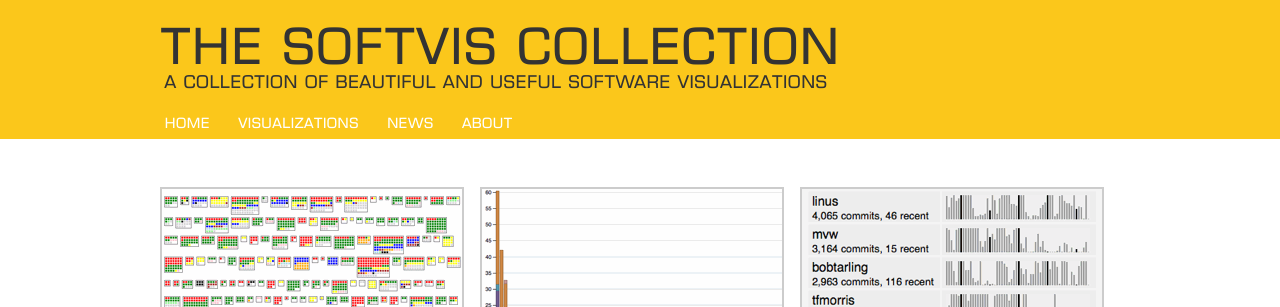
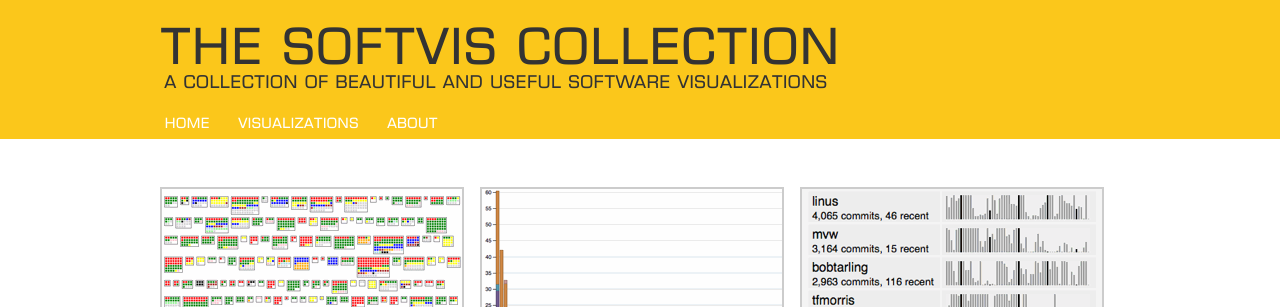
Before and after one commit to softvis/softvis.github.io, a Jekyll site: the page built from index.html, in a window 1280 px wide. Shown: the top 307 px of the page. Built offline with Jekyll 4.4.1, drawn with Linux system fonts in a browser that asks for light colours; nearby versions of some CDN libraries; library files that are not in the unit come from our copies; the list of posts is cut into pages by our own code.

Commit message:
Removed link to news page, which is broken.

```diff
--- a/_layouts/default.html
+++ b/_layouts/default.html
@@ -109,7 +109,6 @@
 				<ul>
 					<li class="textnav"><a href="/">Home</a></li>
 					<li class="textnav"><a href="/vis">Visualizations</a></li>
-					<li class="textnav"><a href="/news">News</a></li>
 					<li class="textnav"><a href="/about">About</a></li>
 				</ul>
 			</nav>
```
